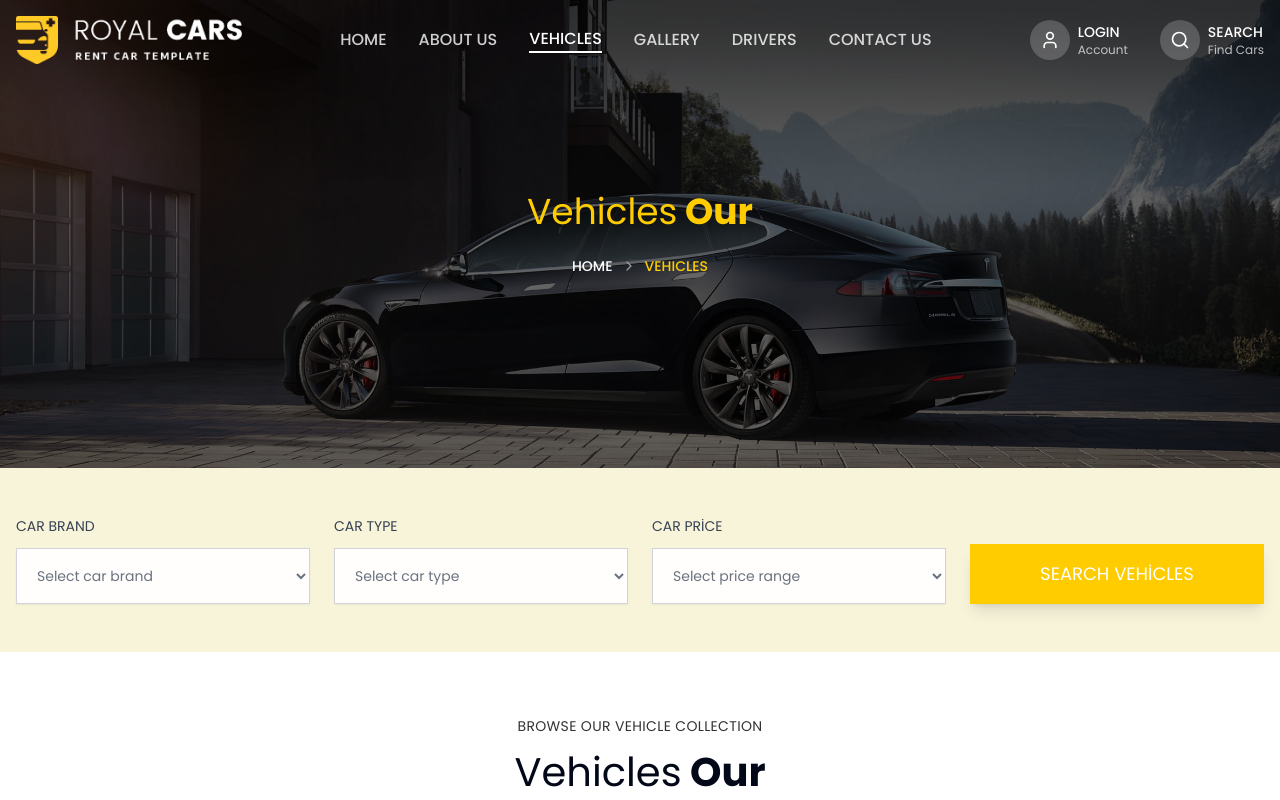
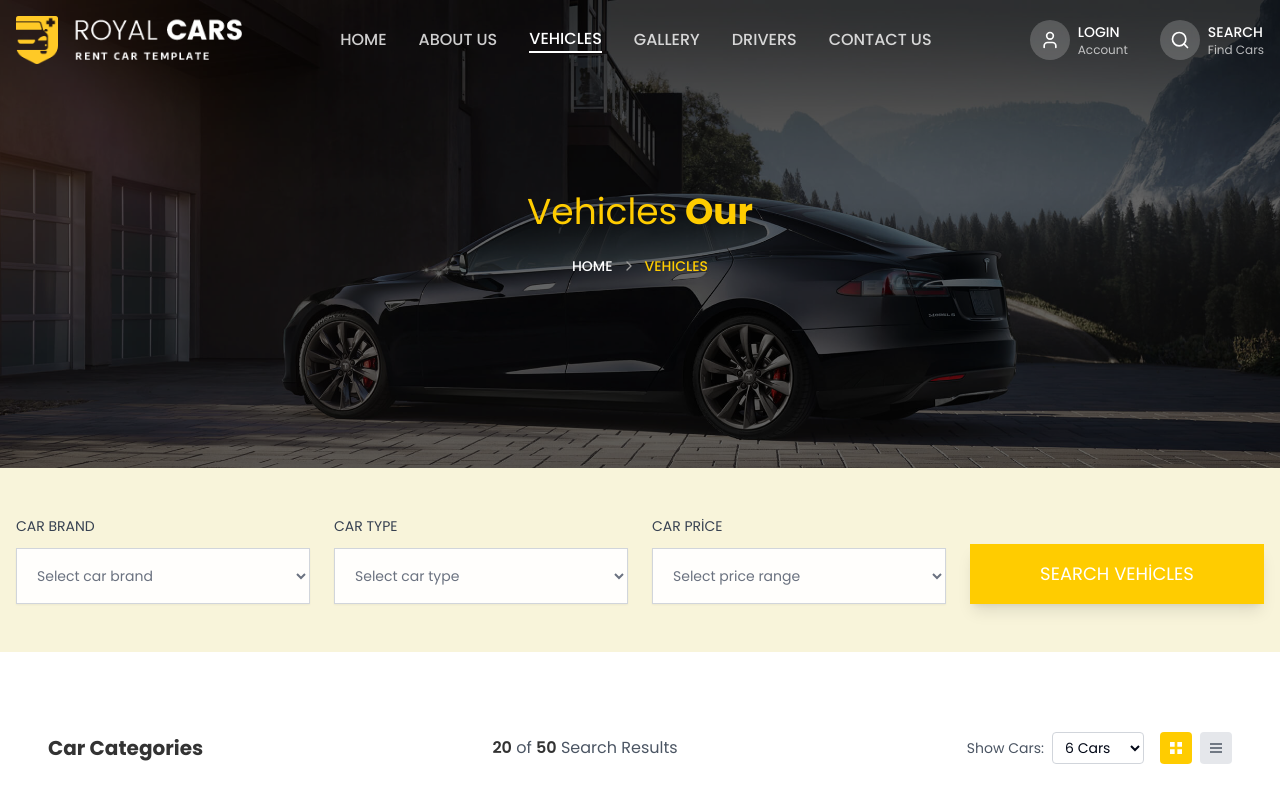
Before and after one commit to seval2016/royal-car, a React (Vite) app in the folder frontend/: page /vehicles in a window 1280 px wide. Shown: the top 800 px of the page. Built offline with nearby package versions, Linux system fonts and the light colour scheme; the HTML template or start-up script is replaced by a standard one.

Commit message:
vehicle card design

```diff
--- a/frontend/src/components/vehicle/VehicleFilterModule.tsx
+++ b/frontend/src/components/vehicle/VehicleFilterModule.tsx
@@ -45,20 +45,47 @@ const VehicleFilterModule: React.FC<VehicleFilterModuleProps> = ({
   return (
     <section className={`bg-white py-8 sm:py-12 lg:py-16 ${className}`}>
       <div className="container mx-auto px-4 sm:px-6 lg:px-8">
-        {/* Main Title */}
-        {showTitle && (
-          <div className="mb-6 sm:mb-8">
-            <Title
-              subtitle={subtitle}
-              title={title}
-              titleHighlight={titleHighlight}
-              align={align}
-              className="mb-4 sm:mb-6"
-              subtitleClassName="text-brand-dark"
-              titleClassName="text-[24px] sm:text-[28px] lg:text-[40px]"
-            />
+        {/* Header Section */}
+        <div className="flex flex-col sm:flex-row justify-between items-center mb-6 p-4 bg-white rounded-lg">
+          {/* Left - Title */}
+          <div className="mb-4 sm:mb-0">
+            <h2 className="text-xl font-bold text-brand-dark">Car Categories</h2>
           </div>
-        )}
+
+          {/* Middle - Search Results Count */}
+          <div className="mb-4 sm:mb-0">
+            <p className="text-gray-600 text-sm sm:text-base">
+              <span className="font-semibold text-brand-dark">20</span> of <span className="font-semibold text-brand-dark">50</span> Search Results
+            </p>
+          </div>
+
+          {/* Right - Display Options */}
+          <div className="flex items-center gap-4">
+            {/* Show Cars Dropdown */}
+            <div className="flex items-center gap-2">
+              <span className="text-gray-600 text-sm">Show Cars:</span>
+              <select className="border border-gray-300 rounded px-2 py-1 text-sm bg-white">
+                <option value="6">6 Cars</option>
+                <option value="12">12 Cars</option>
+                <option value="24">24 Cars</option>
+              </select>
+            </div>
+
+            {/* View Toggle Buttons */}
+            <div className="flex items-center gap-2">
+              <button className="p-2 bg-brand-yellow rounded hover:bg-yellow-500 transition-colors">
+                <svg className="w-4 h-4 text-white" fill="currentColor" viewBox="0 0 24 24">
+                  <path d="M3 3h7v7H3V3zm0 11h7v7H3v-7zm11-11h7v7h-7V3zm0 11h7v7h-7v-7z"/>
+                </svg>
+              </button>
+              <button className="p-2 bg-gray-200 rounded hover:bg-gray-300 transition-colors">
+                <svg className="w-4 h-4 text-gray-600" fill="currentColor" viewBox="0 0 24 24">
+                  <path d="M3 13h18v-2H3v2zm0 6h18v-2H3v2zM3 5v2h18V5H3z"/>
+                </svg>
+              </button>
+            </div>
+          </div>
+        </div>
 
         {/* Mobile Filter Button */}
         <div className="lg:hidden mb-6">
```
